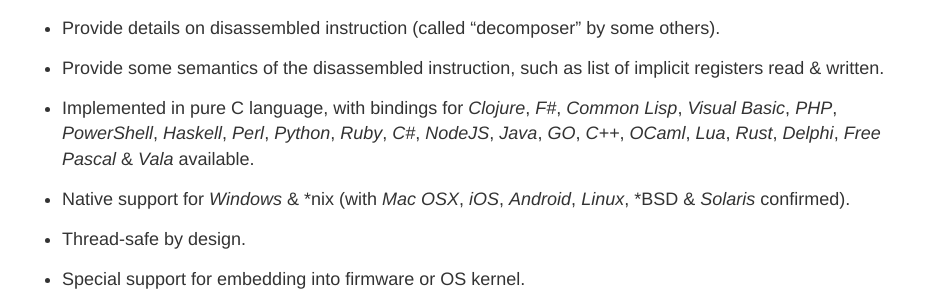
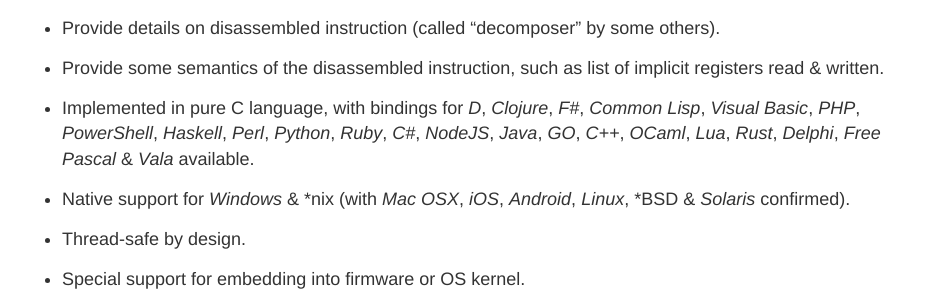
Before and after one commit to capstone-engine/capstone-engine.github.io, a Jekyll site: the page built from index.md, in a window 1280 px wide and 900 px high. Shown: the part 435-726 px from the top of the window, without its empty margins (168-1111 px from the left). Built offline with Jekyll 4.4.1, drawn with Linux system fonts in a browser that asks for light colours.

```diff
--- a/index.md
+++ b/index.md
@@ -19,7 +19,7 @@ Our target is to make Capstone the ultimate disassembly engine for binary analys
 
 - Provide some semantics of the disassembled instruction, such as list of implicit registers read & written.
 
-- Implemented in pure C language, with bindings for *Clojure*, *F#*, *Common Lisp*, *Visual Basic*, *PHP*, *PowerShell*, *Haskell*, *Perl*, *Python*, *Ruby*, *C#*, *NodeJS*, *Java*, *GO*, *C++*, *OCaml*, *Lua*, *Rust*, *Delphi*, *Free Pascal* & *Vala* available.
+- Implemented in pure C language, with bindings for *D*, *Clojure*, *F#*, *Common Lisp*, *Visual Basic*, *PHP*, *PowerShell*, *Haskell*, *Perl*, *Python*, *Ruby*, *C#*, *NodeJS*, *Java*, *GO*, *C++*, *OCaml*, *Lua*, *Rust*, *Delphi*, *Free Pascal* & *Vala* available.
 
 - Native support for *Windows* & \*nix (with *Mac OSX*, *iOS*, *Android*, *Linux*, \*BSD & *Solaris* confirmed).
 
```
